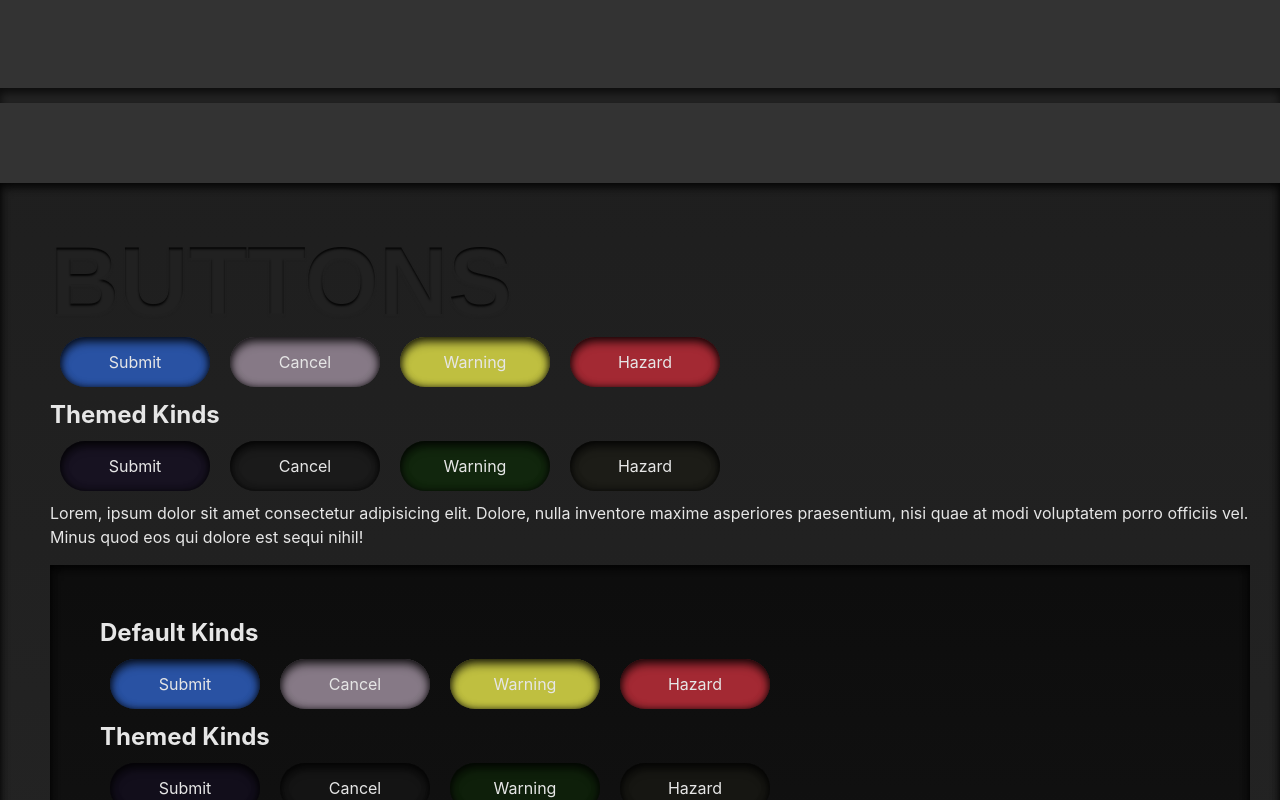
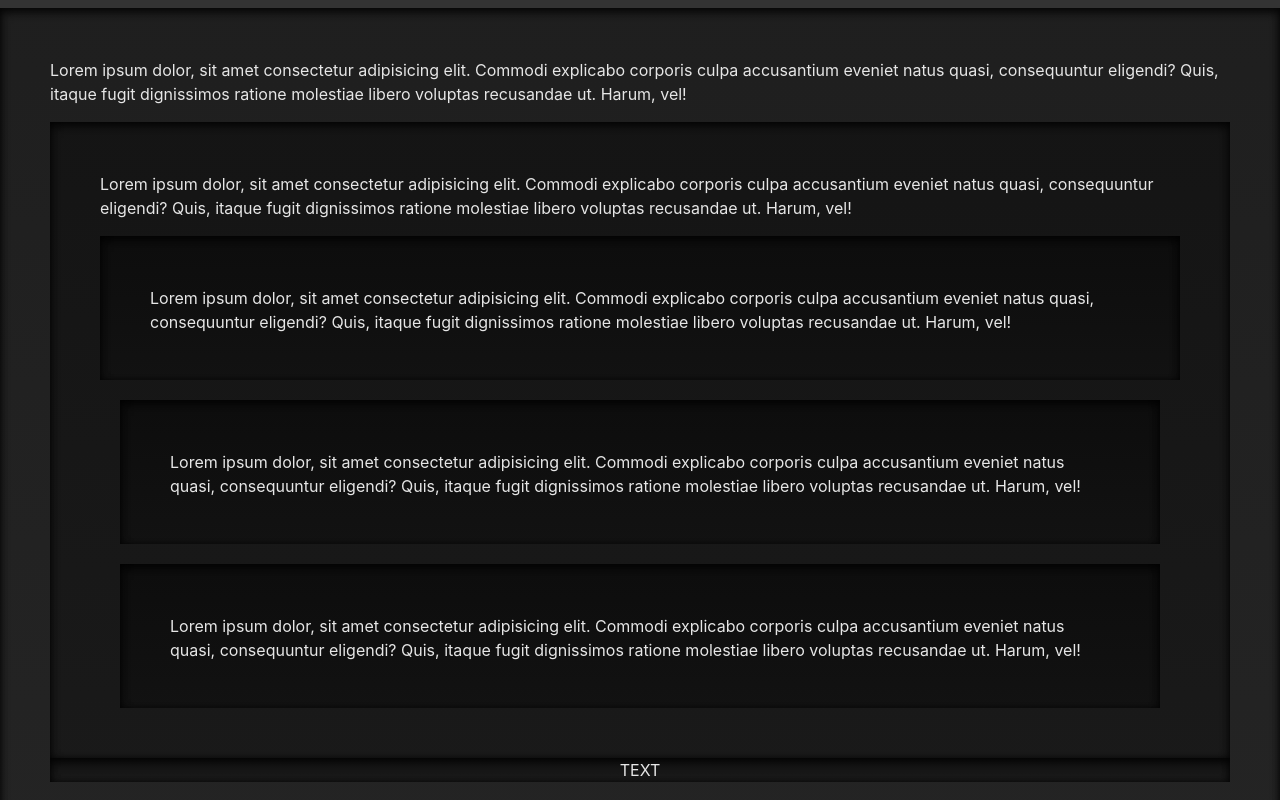
Before and after one commit to plurid/carved-ui, a React (Create React App) app: page / in a window 1280 px wide. Shown: the part 304-1104 px from the top of the page. Built offline with nearby package versions, Linux system fonts and the light colour scheme.

Commit message:
dev: layout

```diff
--- a/src/examples/App.tsx
+++ b/src/examples/App.tsx
@@ -82,6 +82,30 @@ class App extends Component {
                         kind="hazardThemed"
                     />
                 </CarvedPolje>
+
+                <CarvedKarst>
+                    <CarvedPolje>
+                        <p>Lorem ipsum dolor, sit amet consectetur adipisicing elit. Commodi explicabo corporis culpa accusantium eveniet natus quasi, consequuntur eligendi? Quis, itaque fugit dignissimos ratione molestiae libero voluptas recusandae ut. Harum, vel!</p>
+                    </CarvedPolje>
+                    <CarvedKarst>
+                        <p>Lorem ipsum dolor, sit amet consectetur adipisicing elit. Commodi explicabo corporis culpa accusantium eveniet natus quasi, consequuntur eligendi? Quis, itaque fugit dignissimos ratione molestiae libero voluptas recusandae ut. Harum, vel!</p>
+                        <CarvedKarst>
+                            <p>Lorem ipsum dolor, sit amet consectetur adipisicing elit. Commodi explicabo corporis culpa accusantium eveniet natus quasi, consequuntur eligendi? Quis, itaque fugit dignissimos ratione molestiae libero voluptas recusandae ut. Harum, vel!</p>
+                        </CarvedKarst>
+
+                        <CarvedDoline>
+                            <p>Lorem ipsum dolor, sit amet consectetur adipisicing elit. Commodi explicabo corporis culpa accusantium eveniet natus quasi, consequuntur eligendi? Quis, itaque fugit dignissimos ratione molestiae libero voluptas recusandae ut. Harum, vel!</p>
+                        </CarvedDoline>
+                        <CarvedDoline>
+                            <p>Lorem ipsum dolor, sit amet consectetur adipisicing elit. Commodi explicabo corporis culpa accusantium eveniet natus quasi, consequuntur eligendi? Quis, itaque fugit dignissimos ratione molestiae libero voluptas recusandae ut. Harum, vel!</p>
+                        </CarvedDoline>
+                    </CarvedKarst>
+
+
+                    <CarvedFjord>
+                        TEXT
+                    </CarvedFjord>
+                </CarvedKarst>
 
 
                 <CarvedHR />
--- a/src/lib/components/layout/CarvedRow/index.tsx
+++ b/src/lib/components/layout/CarvedRow/index.tsx
@@ -1,12 +1,20 @@
 import React, { Component } from "react";
 import styled, { ThemeProvider } from 'styled-components';
+
+import CarvedStratum from '../../primitives/CarvedStratum';
 
 import { ThemeContext } from '../../app/CarvedApp';
 
 
 
-const Div = styled.div`
-    width: 100%;
+const StyledCarvedRow = styled(CarvedStratum)`
+    padding: 0;
+    display: grid;
+    justify-content: center;
+    align-items: center;
+    color: ${props => props.theme.textColor};
+    background-color: ${props => props.theme.backgroundColor};
+    background-image: linear-gradient(0deg, ${props => props.theme.backgroundColor}, ${props => props.theme.backgroundColorGradient});
 `;
 
 
@@ -46,9 +54,9 @@ class CarvedRow extends Component<Partial<CarvedRowProperties>, CarvedRowState>
 
         return (
             <ThemeProvider theme={themeDepthed}>
-                <Div>
+                <StyledCarvedRow>
                     {children}
-                </Div>
+                </StyledCarvedRow>
             </ThemeProvider>
         );
     }
--- a/src/lib/components/layout/CarvedSection/index.tsx
+++ b/src/lib/components/layout/CarvedSection/index.tsx
@@ -1,13 +1,19 @@
 import React, { Component } from "react";
 import styled, { ThemeProvider } from 'styled-components';
+
+import CarvedStratum from '../../primitives/CarvedStratum';
 
 import { ThemeContext } from '../../app/CarvedApp';
 
 
 
-const Div = styled.div`
+const StyledCarvedSection = styled(CarvedStratum)`
     width: 100%;
+    color: ${props => props.theme.textColor};
+    background-color: ${props => props.theme.backgroundColor};
+    background-image: linear-gradient(0deg, ${props => props.theme.backgroundColor}, ${props => props.theme.backgroundColorGradient});
 `;
+
 
 
 interface CarvedSectionProperties {
@@ -46,9 +52,9 @@ class CarvedSection extends Component<Partial<CarvedSectionProperties>, CarvedSe
 
         return (
             <ThemeProvider theme={themeDepthed}>
-                <Div>
+                <StyledCarvedSection>
                     {children}
-                </Div>
+                </StyledCarvedSection>
             </ThemeProvider>
         );
     }
--- a/src/lib/components/layout/CarvedTile/index.tsx
+++ b/src/lib/components/layout/CarvedTile/index.tsx
@@ -1,13 +1,19 @@
 import React, { Component } from "react";
 import styled, { ThemeProvider } from 'styled-components';
+
+import CarvedStratum from '../../primitives/CarvedStratum';
 
 import { ThemeContext } from '../../app/CarvedApp';
 
 
 
-const Div = styled.div`
-    width: 100%;
+const StyledCarvedTile = styled(CarvedStratum)`
+    margin: 20px;
+    color: ${props => props.theme.textColor};
+    background-color: ${props => props.theme.backgroundColor};
+    background-image: linear-gradient(0deg, ${props => props.theme.backgroundColor}, ${props => props.theme.backgroundColorGradient});
 `;
+
 
 
 interface CarvedTileProperties {
@@ -46,9 +52,9 @@ class CarvedTile extends Component<Partial<CarvedTileProperties>, CarvedTileStat
 
         return (
             <ThemeProvider theme={themeDepthed}>
-                <Div>
+                <StyledCarvedTile>
                     {children}
-                </Div>
+                </StyledCarvedTile>
             </ThemeProvider>
         );
     }
```
